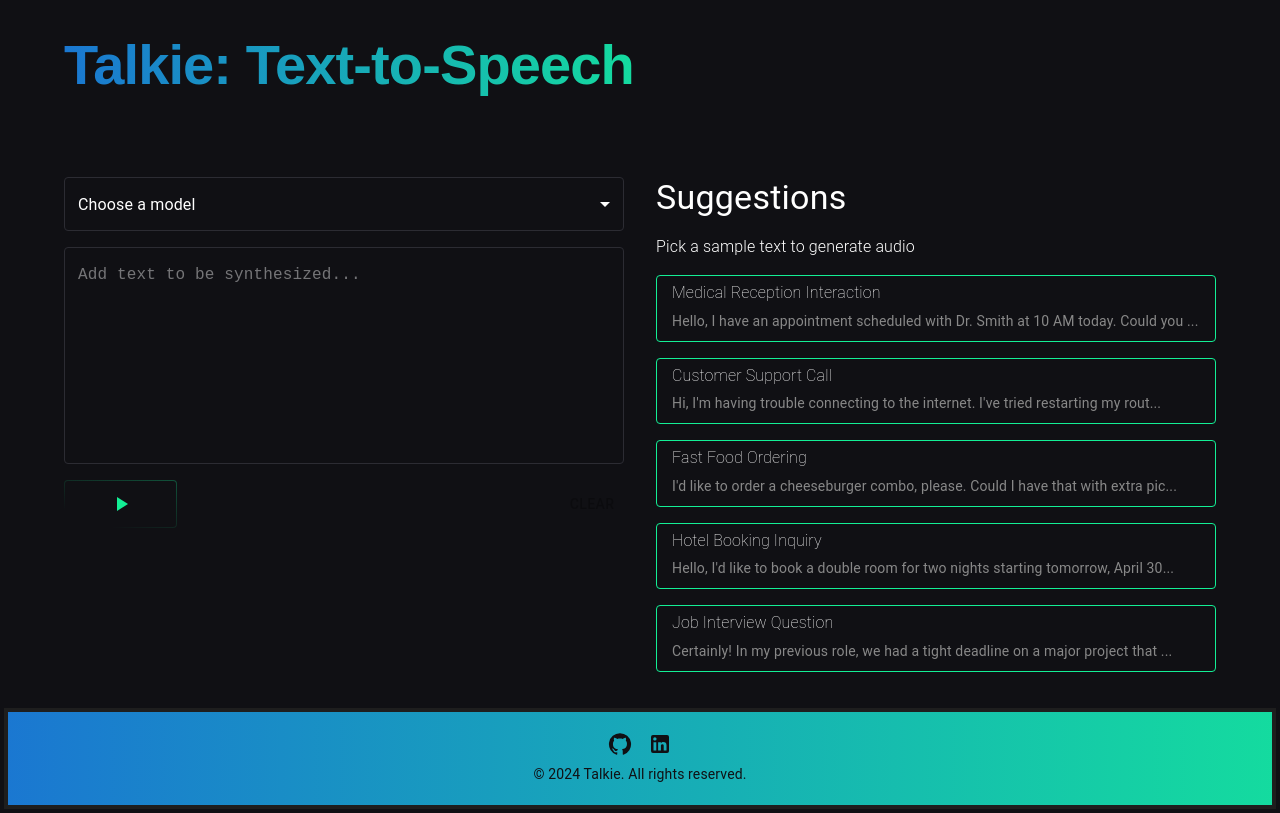
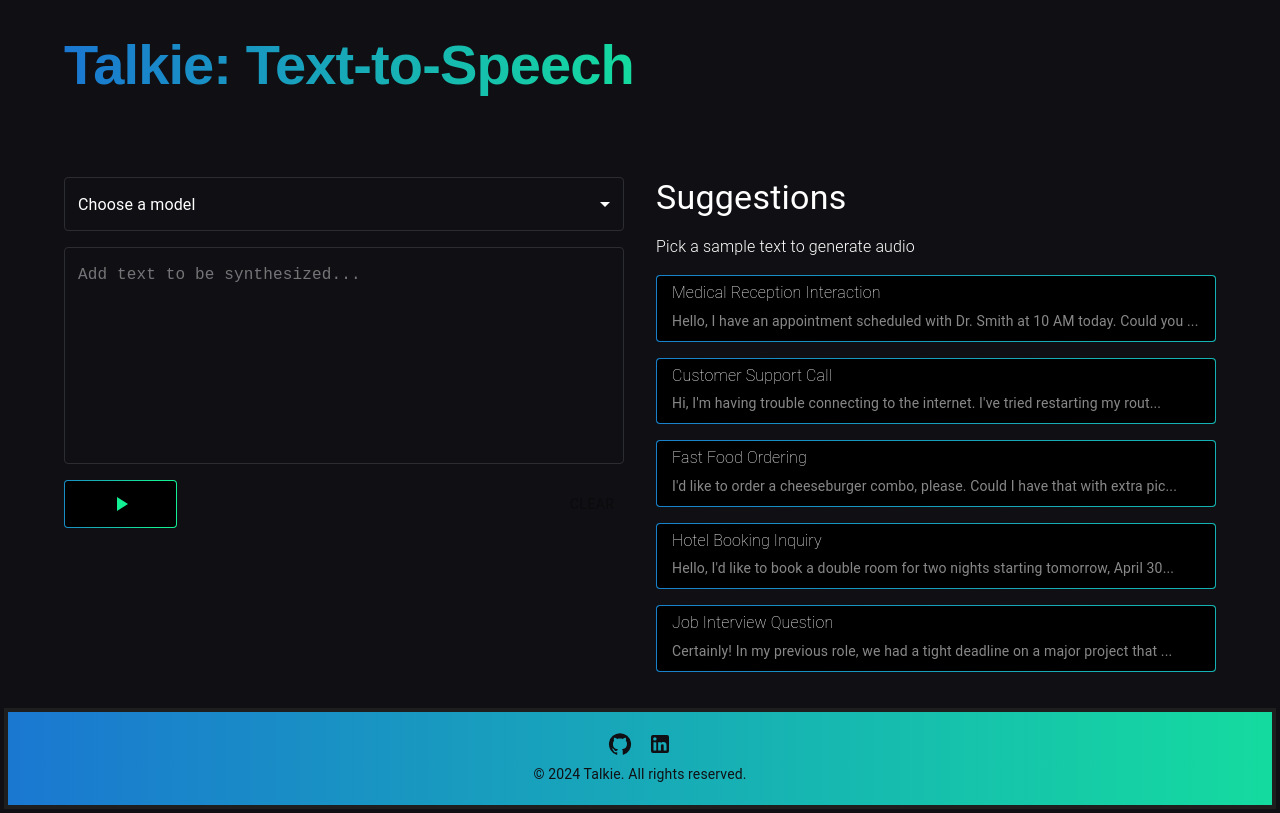
Before and after one commit to itancio/tts-nextjs-mui, a Next.js app: page / in a window 1280 px wide. Built offline with nearby package versions, Linux system fonts and the light colour scheme.

Commit message:
update the playbutton ui

```diff
--- a/app/page.js
+++ b/app/page.js
@@ -76,13 +76,13 @@
   const getButtonIcon = () => {
     switch (playState) {
       case PLAY_STATES.NO_AUDIO:
-        return <PlayArrowIcon sx={{ fontSize: '1.5rem', color: 'inherit' }} />;
+        return <PlayArrowIcon sx={{ fontSize: '1.5rem', color: '#13ef95' }} />;
       case PLAY_STATES.LOADING:
         return <CircularProgress size={24} />;
       case PLAY_STATES.PLAYING:
-        return <StopIcon sx={{ fontSize: '1.5rem', color: 'inherit' }} />;
+        return <StopIcon sx={{ fontSize: '1.5rem', color: '#13ef95' }} />;
       default:
-        return <PlayArrowIcon sx={{ fontSize: '1.5rem', color: 'inherit' }} />;
+        return <PlayArrowIcon sx={{ fontSize: '1.5rem', color: '#13ef95' }} />;
     }
   };
 
@@ -360,21 +360,18 @@
                   id="play-button"
                   onClick={handlePlayButtonClick}
                   sx={{
-                    background:
-                      playState === PLAY_STATES.PLAYING
-                        ? `linear-gradient(#000, #000) padding-box,
-                        linear-gradient(90deg, #201cff -91.5%, #13ef95 80.05%) border-box`
-                        : `linear-gradient(#101014, #101014) padding-box,
-                        linear-gradient(200deg, #13ef95 -191.5%, #101014 80.05%) border-box`,
+                    background: `linear-gradient(#000, #000) padding-box,
+                        linear-gradient(90deg, #201cff -91.5%, #13ef95 80.05%) border-box`,
                     height: '48px',
                     width: '113px',
                     border: '1px solid transparent',
                     borderRadius: '4px',
                     cursor: 'pointer',
-                    color: '#13ef95',
                     '&:hover': {
-                      backgroundColor: '#13ef95',
-                      color: '#101014',
+                      background: '#13ef95', // Changed to a plain background color
+                    },
+                    '&:hover svg': {
+                      color: '#101014', // Makes the icon transparent on hover
                     },
                   }}
                 >
@@ -425,7 +422,8 @@
                 onClick={() => handleSampleTextClick(text)}
                 sx={{
                   color: '#13ef95',
-                  borderColor: '#13ef95',
+                  background: `linear-gradient(#000, #000) padding-box,
+                        linear-gradient(90deg, #201cff -91.5%, #13ef95 80.05%) border-box`,
                   textTransform: 'none',
                   flexDirection: 'column',
                   alignItems: 'flex-start',
```
Also changed, not shown: 2 other files (tests, documents, lock files or other folders).
